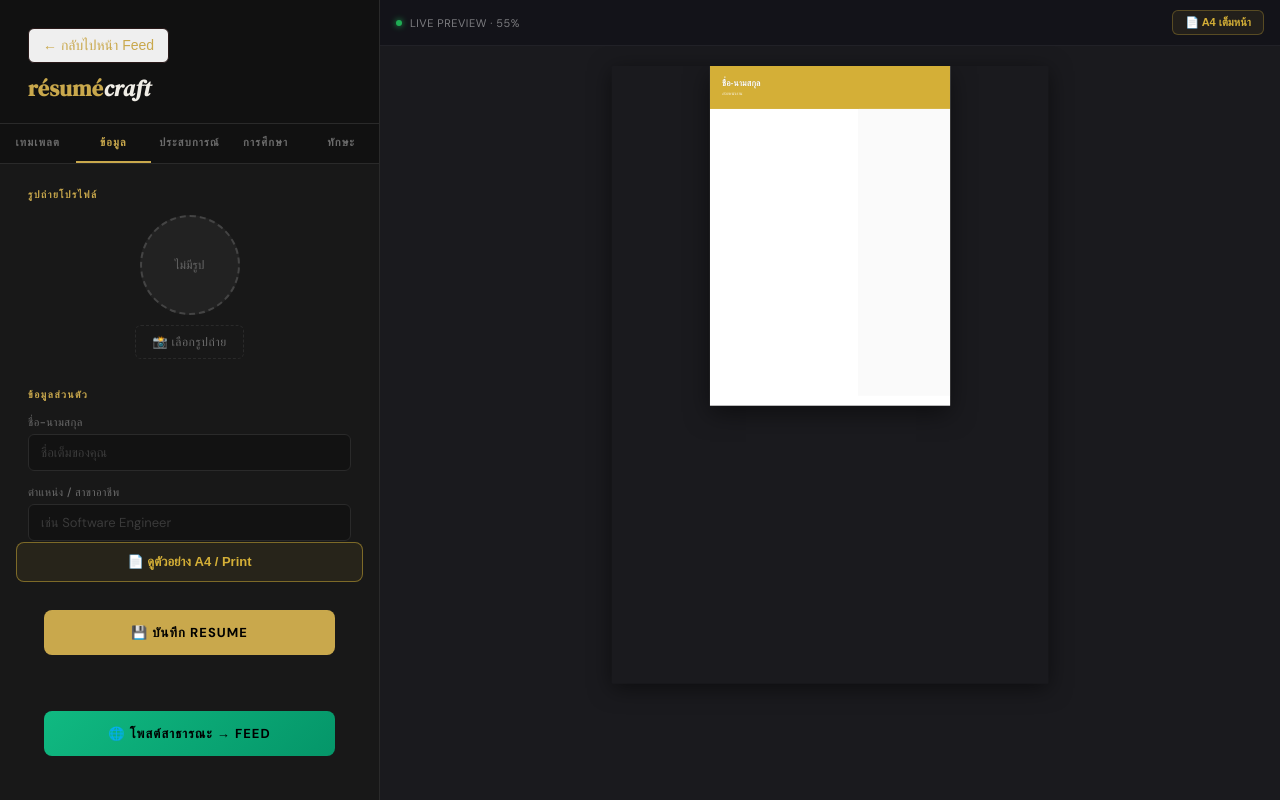
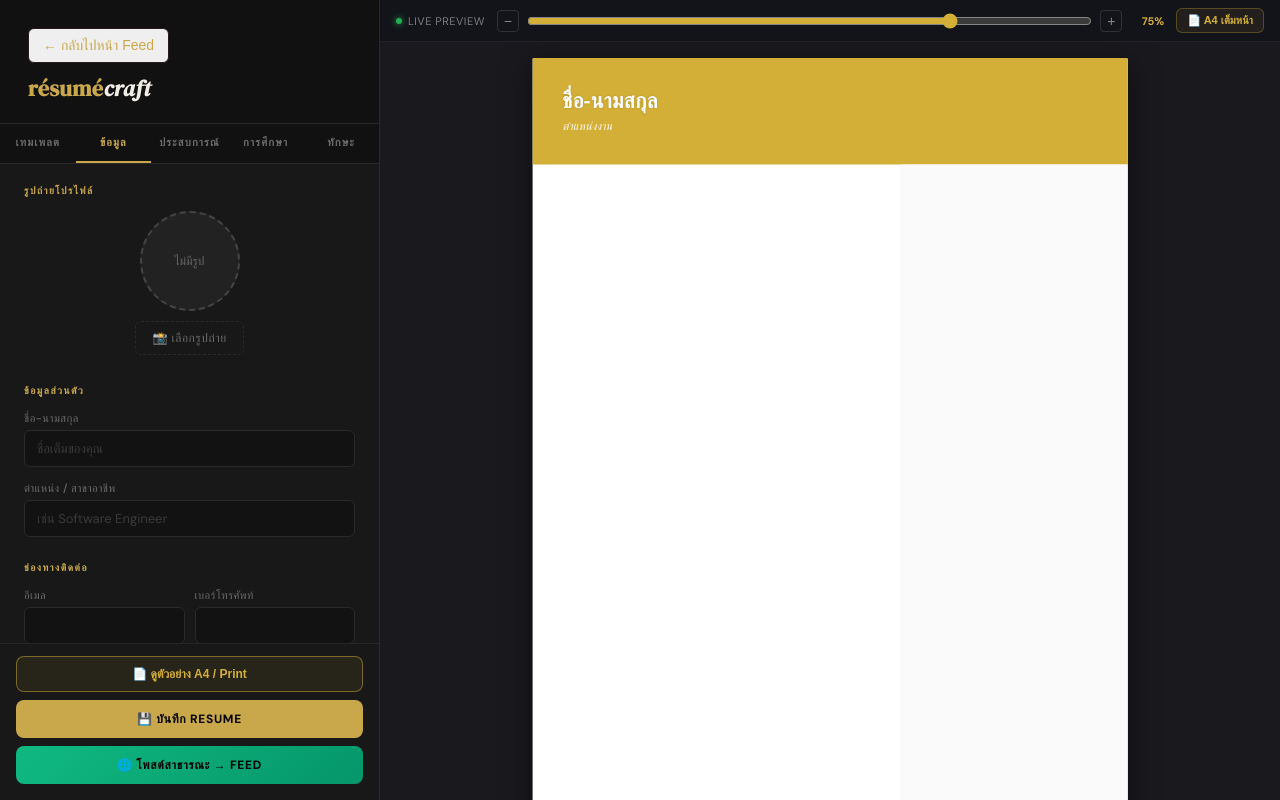
Before and after one commit to ptnsin/PerFile, a React (Vite) app in the folder frontend/: page /resume in a window 1280 px wide. Built offline with nearby package versions, Linux system fonts and the light colour scheme; a web font is replaced by a local one.

Commit message:
แก้ให้เวฟไปนิดเดียว

```diff
--- a/frontend/src/pages/Resume.jsx
+++ b/frontend/src/pages/Resume.jsx
@@ -540,19 +540,32 @@ function A4PreviewModal({ data, onClose }) {
    SPLIT-SCREEN LIVE PREVIEW PANEL
 ───────────────────────────────────────────── */
 function LivePreviewPanel({ data, onOpenA4 }) {
-  const [previewScale, setPreviewScale] = useState(0.45);
+  const [previewScale, setPreviewScale] = useState(0.55);
+  const [manualScale, setManualScale] = useState(null); // null = auto
   const containerRef = useRef();
 
   useEffect(() => {
+    if (manualScale !== null) return; // user is controlling manually, skip auto
     if (!containerRef.current) return;
     const ro = new ResizeObserver(([entry]) => {
       const w = entry.contentRect.width;
       const a4w = 794;
-      setPreviewScale(Math.max(0.3, Math.min(0.55, (w - 32) / a4w)));
+      const autoScale = Math.max(0.3, Math.min(0.75, (w - 48) / a4w));
+      setPreviewScale(autoScale);
     });
     ro.observe(containerRef.current);
     return () => ro.disconnect();
-  }, []);
+  }, [manualScale]);
+
+  const handleSliderChange = (e) => {
+    const val = parseFloat(e.target.value);
+    setManualScale(val);
+    setPreviewScale(val);
+  };
+
+  const handleResetAuto = () => {
+    setManualScale(null);
+  };
 
   const a4HeightPx = 1123; // 297mm ≈ 1123px
 
@@ -569,7 +582,7 @@ function LivePreviewPanel({ data, onOpenA4 }) {
         position: "relative",
       }}
     >
-      {/* Preview label */}
+      {/* Preview toolbar */}
       <div style={{
         position: "sticky",
         top: 0,
@@ -578,33 +591,76 @@ function LivePreviewPanel({ data, onOpenA4 }) {
         display: "flex",
         alignItems: "center",
         justifyContent: "space-between",
-        padding: "10px 16px",
-        backgroundColor: "rgba(20,20,26,0.95)",
+        padding: "8px 16px",
+        backgroundColor: "rgba(20,20,26,0.97)",
         borderBottom: "1px solid rgba(255,255,255,0.06)",
         backdropFilter: "blur(4px)",
+        gap: "12px",
       }}>
-        <div style={{ display: "flex", alignItems: "center", gap: "8px" }}>
+        {/* Left: live dot + label */}
+        <div style={{ display: "flex", alignItems: "center", gap: "6px", flexShrink: 0 }}>
           <div style={{
             width: "6px", height: "6px", borderRadius: "50%",
             backgroundColor: "#22c55e",
             boxShadow: "0 0 6px #22c55e",
             animation: "pulse 2s infinite",
           }} />
-          <span style={{ fontSize: "11px", color: "rgba(255,255,255,0.45)", letterSpacing: "0.5px" }}>
-            LIVE PREVIEW · {Math.round(previewScale * 100)}%
+          <span style={{ fontSize: "11px", color: "rgba(255,255,255,0.45)", letterSpacing: "0.5px", whiteSpace: "nowrap" }}>
+            LIVE PREVIEW
           </span>
         </div>
+
+        {/* Center: zoom slider */}
+        <div style={{ display: "flex", alignItems: "center", gap: "8px", flex: 1, minWidth: 0 }}>
+          <button
+            onClick={() => handleSliderChange({ target: { value: Math.max(0.25, previewScale - 0.05) } })}
+            style={{ background: "none", border: "1px solid rgba(255,255,255,0.12)", borderRadius: "4px", color: "rgba(255,255,255,0.5)", cursor: "pointer", fontSize: "14px", width: "22px", height: "22px", display: "flex", alignItems: "center", justifyContent: "center", flexShrink: 0, lineHeight: 1 }}
+          >−</button>
+          <input
+            type="range"
+            min="0.25"
+            max="0.90"
+            step="0.05"
+            value={previewScale}
+            onChange={handleSliderChange}
+            style={{
+              flex: 1,
+              height: "3px",
+              accentColor: "#d4af37",
+              cursor: "pointer",
+              minWidth: 0,
+            }}
+          />
+          <button
+            onClick={() => handleSliderChange({ target: { value: Math.min(0.90, previewScale + 0.05) } })}
+            style={{ background: "none", border: "1px solid rgba(255,255,255,0.12)", borderRadius: "4px", color: "rgba(255,255,255,0.5)", cursor: "pointer", fontSize: "14px", width: "22px", height: "22px", display: "flex", alignItems: "center", justifyContent: "center", flexShrink: 0, lineHeight: 1 }}
+          >+</button>
+          <span style={{ fontSize: "11px", color: "#d4af37", fontWeight: "700", minWidth: "34px", textAlign: "right", flexShrink: 0 }}>
+            {Math.round(previewScale * 100)}%
+          </span>
+          {manualScale !== null && (
+            <button
+              onClick={handleResetAuto}
+              title="รีเซ็ตเป็นอัตโนมัติ"
+              style={{ background: "none", border: "none", color: "rgba(255,255,255,0.3)", cursor: "pointer", fontSize: "10px", flexShrink: 0, padding: "0 2px" }}
+            >auto</button>
+          )}
+        </div>
+
+        {/* Right: A4 button */}
         <button
           onClick={onOpenA4}
           style={{
             fontSize: "11px",
-            padding: "5px 12px",
+            padding: "5px 10px",
             borderRadius: "6px",
             border: "1px solid rgba(212,175,55,0.3)",
             background: "rgba(212,175,55,0.08)",
             color: "#d4af37",
             cursor: "pointer",
             fontWeight: "600",
+            whiteSpace: "nowrap",
+            flexShrink: 0,
           }}
         >
           📄 A4 เต็มหน้า
@@ -616,16 +672,21 @@ function LivePreviewPanel({ data, onOpenA4 }) {
           0%, 100% { opacity: 1 }
           50% { opacity: 0.4 }
         }
+        input[type=range]::-webkit-slider-thumb {
+          width: 14px;
+          height: 14px;
+        }
       `}</style>
 
       {/* Scaled A4 */}
-      <div style={{ padding: "20px 16px 32px", width: "100%" }}>
+      <div style={{ padding: "16px 16px 40px", width: "100%", display: "flex", justifyContent: "center" }}>
         <div
           style={{
             transform: `scale(${previewScale})`,
             transformOrigin: "top center",
             height: `${a4HeightPx * previewScale}px`,
             position: "relative",
+            width: "794px",
           }}
         >
           <div style={{
@@ -917,18 +978,26 @@ export default function ResumeBuilder() {
             )}
           </div>
 
-          {/* ACTION BUTTONS */}
-          <div style={{ display: "flex", flexDirection: "column", gap: 8, padding: "0 16px 16px" }}>
+          {/* ACTION BUTTONS — fixed at bottom, outside scroll area */}
+          <div style={{
+            flexShrink: 0,
+            display: "flex",
+            flexDirection: "column",
+            gap: 8,
+            padding: "12px 16px 16px",
+            borderTop: "1px solid rgba(255,255,255,0.06)",
+            backgroundColor: "#181818",
+          }}>
             <button
               onClick={() => setShowA4Preview(true)}
               style={{
-                padding: "11px",
+                padding: "10px",
                 borderRadius: "8px",
                 border: "1.5px solid rgba(212,175,55,0.5)",
                 background: "rgba(212,175,55,0.08)",
                 color: "#d4af37",
                 fontWeight: "700",
-                fontSize: "13px",
+                fontSize: "12px",
                 cursor: "pointer",
                 display: "flex",
                 alignItems: "center",
--- a/frontend/src/styles/Resume.css
+++ b/frontend/src/styles/Resume.css
@@ -15,6 +15,7 @@ body { font-family: 'DM Sans', sans-serif; background: #0e0e0e; color: #f0ede6;
 }
 
 .back-link {
+
   border: #2a1a1a solid 1px;
   border-radius: 6px;
   padding: 8px 14px;
@@ -38,6 +39,7 @@ body { font-family: 'DM Sans', sans-serif; background: #0e0e0e; color: #f0ede6;
   display: flex;
   flex-direction: column;
   overflow: hidden;
+  height: 100vh;
 }
 
 .sidebar-header {
@@ -82,9 +84,10 @@ body { font-family: 'DM Sans', sans-serif; background: #0e0e0e; color: #f0ede6;
 .sidebar-body {
   flex: 1;
   overflow-y: auto;
-  padding: 24px 28px;
+  padding: 20px 24px;
   scrollbar-width: thin;
   scrollbar-color: var(--border) transparent;
+  min-height: 0;
 }
 
 .section-label {
@@ -231,16 +234,16 @@ input::placeholder, textarea::placeholder { color: #3a3a3a; }
 .btn-add-skill:hover { background: var(--gold-light); }
 
 .btn-download {
-  margin: 20px 28px 28px;
-  padding: 14px;
+  width: 100%;
+  padding: 11px;
   background: var(--gold);
   border: none;
   border-radius: 8px;
   color: #000;
   font-family: 'DM Sans', sans-serif;
-  font-size: 13px;
+  font-size: 12px;
   font-weight: 700;
-  letter-spacing: 0.08em;
+  letter-spacing: 0.06em;
   text-transform: uppercase;
   cursor: pointer;
   transition: background 0.2s, transform 0.1s;
@@ -257,12 +260,11 @@ input::placeholder, textarea::placeholder { color: #3a3a3a; }
   display: flex;
   align-items: flex-start;
   justify-content: center;
-  padding: 40px 32px;
+  padding: 24px 16px;
   scrollbar-width: thin;
   scrollbar-color: #2a2a2a transparent;
 }
 
-/* RESUME PAPER */
 .resume {
   width: 210mm;
   min-height: 297mm;
@@ -272,11 +274,6 @@ input::placeholder, textarea::placeholder { color: #3a3a3a; }
   box-shadow: 0 25px 80px rgba(0,0,0,0.5);
   position: relative;
   overflow: hidden;
-
-  /* 🟢 ส่วนที่เพิ่มเข้าไปเพื่อแก้ปัญหา Preview ใหญ่เกินไป */
-  transform: scale(0.55);      /* ย่อขนาดลงเหลือ 55% (ปรับตัวเลขนี้ได้ตามความเหมาะสม) */
-  transform-origin: top center; /* กำหนดให้จุดยึดในการย่อเริ่มจากกึ่งกลางด้านบน */
-  margin-bottom: -120mm;        /* ชดเชยพื้นที่ว่างด้านล่างที่เกิดขึ้นจากการย่อส่วน */
 }
 
 @page {
```
